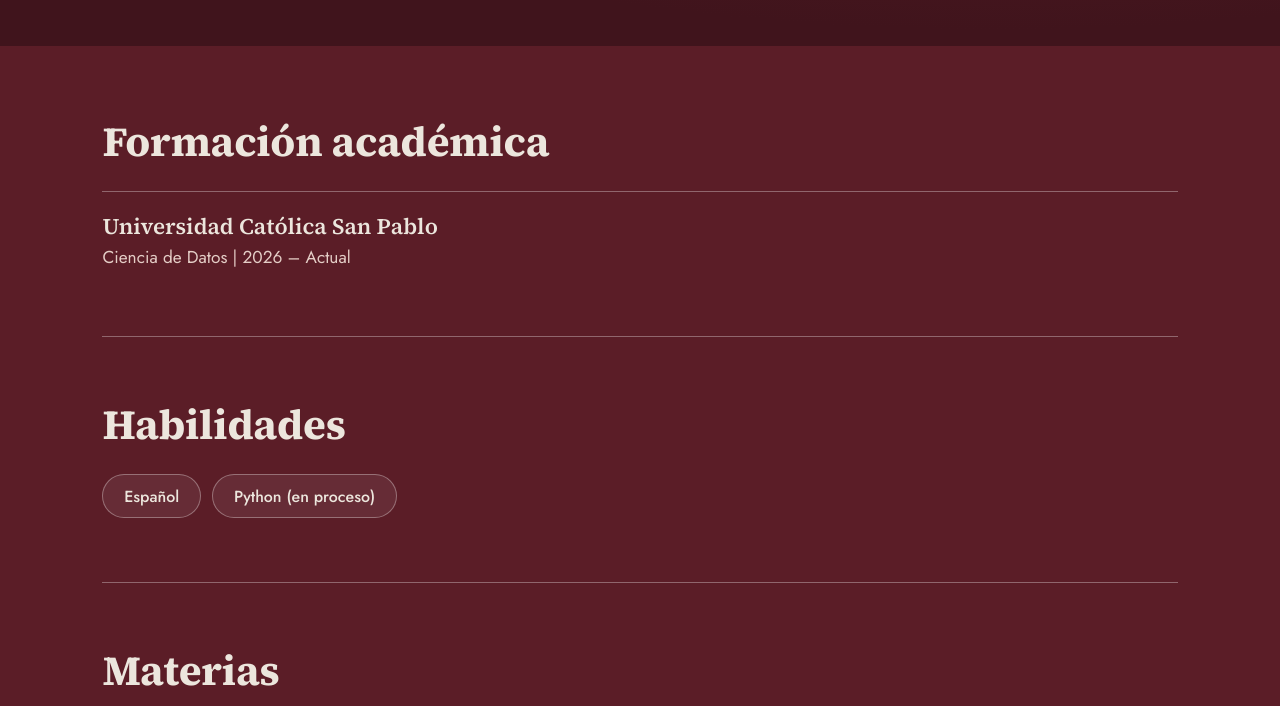
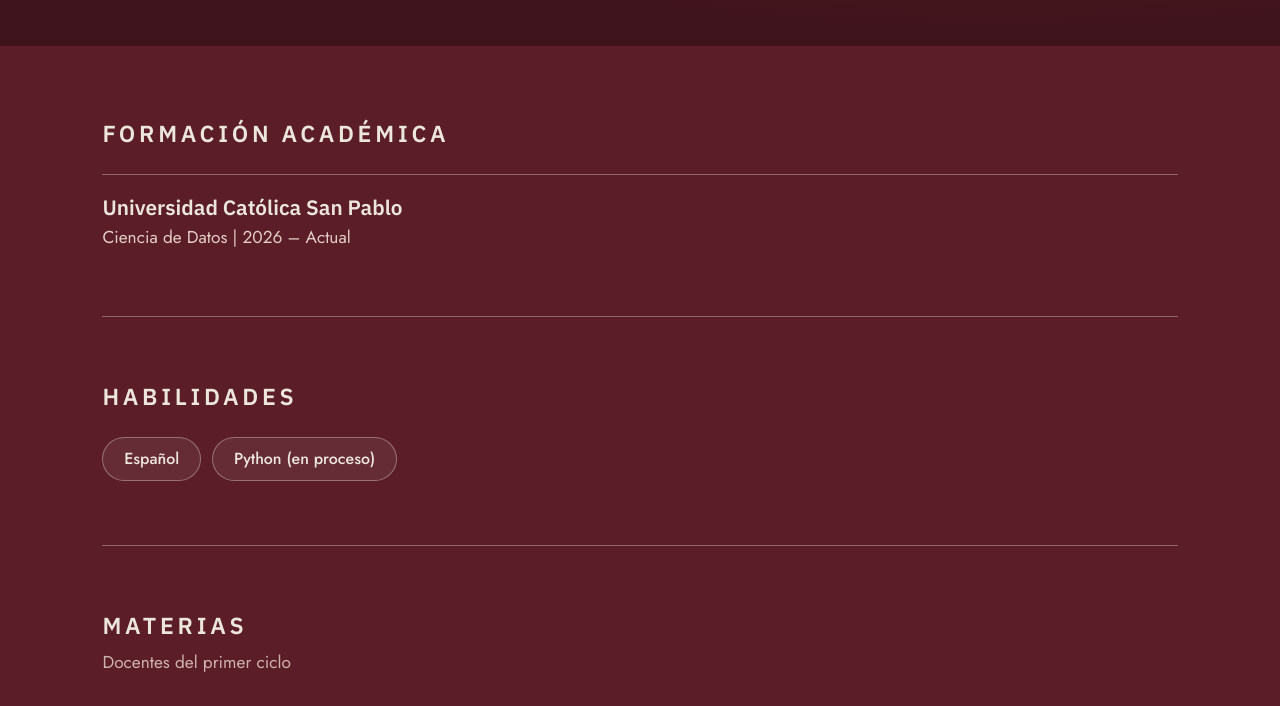
Before and after one commit to cinthia-tech609/cinthia-tech609.github.io, a plain HTML site: page index.html in a window 1280 px wide. Shown: the part 754-1460 px from the top of the page. Drawn offline with Linux system fonts and the light colour scheme.

Commit message:
Update font styles in index.html

```diff
--- a/index.html
+++ b/index.html
@@ -23,13 +23,13 @@
 </script>
 <link rel="preconnect" href="https://fonts.googleapis.com">
 <link rel="preconnect" href="https://fonts.gstatic.com" crossorigin>
-<link href="https://fonts.googleapis.com/css2?family=Source+Serif+4:opsz,wght@8..60,600;8..60,700&family=Jost:wght@400;500;600&family=JetBrains+Mono:wght@400&family=Poppins:wght@300;600&display=swap" rel="stylesheet">
+<link href="https://fonts.googleapis.com/css2?family=IBM+Plex+Sans:wght@500;600;700&family=Jost:wght@400;500;600&family=JetBrains+Mono:wght@400&family=Poppins:wght@300;600&display=swap" rel="stylesheet">
 <style>
 :root{--wine:#5b1d27;--cream:#ece6dd;--rose:#b9766f;--blush:#e4cdc6;--ink:#2d1b1e;
 /* Tarjetas: blanco translúcido. Sube o baja el .07 para más o menos transparencia */
 --glass:rgba(255,255,255,.07);--edge:rgba(255,255,255,.32);--rule:rgba(255,255,255,.4);
-/* Letra de los títulos de sección. Para otra más moderna, cambia "Source Serif 4" por "Poppins" */
---serif-h:"Source Serif 4",Georgia,"Times New Roman",serif;
+/* Letra de los títulos de sección (formal, estilo currículum) */
+--head:"IBM Plex Sans","Helvetica Neue",Arial,sans-serif;
 --sans:"Poppins","Jost",system-ui,sans-serif;--body:"Jost",system-ui,-apple-system,"Segoe UI",sans-serif;--mono:"JetBrains Mono",ui-monospace,Menlo,monospace}
 *{box-sizing:border-box}
 html{scroll-behavior:smooth;color-scheme:dark}
@@ -63,12 +63,12 @@ a:focus-visible{outline:3px solid var(--blush);outline-offset:3px}
 /* ---------- Secciones ---------- */
 .sec{margin-top:4rem;padding-top:4rem;border-top:1px solid var(--edge)}
 #formacion{border-top:0;margin-top:0;padding-top:4.5rem}
-.sec h2{font:700 clamp(1.9rem,4vw,2.6rem)/1.15 var(--serif-h);letter-spacing:-.005em;margin:0 0 .5rem}
+.sec h2{font:600 clamp(1.15rem,2.2vw,1.45rem)/1.3 var(--head);letter-spacing:.16em;text-transform:uppercase;margin:0 0 .6rem}
 .sec .sub{color:var(--blush);opacity:.85;font-size:1.08rem;margin:0 0 2rem}
 
 /* ---------- Estilo currículum: formación y habilidades ---------- */
 .cvi{margin-top:1.6rem;padding-top:1.2rem;border-top:1px solid var(--edge)}
-.cvi b{display:block;font:600 1.4rem/1.3 var(--serif-h)}
+.cvi b{display:block;font:600 1.3rem/1.3 var(--head)}
 .cvi span{display:block;color:var(--blush);font-size:1.08rem;margin-top:.2rem}
 .tags{display:flex;flex-wrap:wrap;gap:.7rem;margin-top:1.6rem}
 .tag{padding:.6rem 1.3rem;border-radius:999px;background:var(--glass);border:1px solid var(--edge);font:500 1rem var(--body)}
@@ -99,7 +99,7 @@ a:focus-visible{outline:3px solid var(--blush);outline-offset:3px}
 
 footer{background:#40141c;color:var(--cream);margin-top:5rem;padding:2.6rem 0 2.2rem}
 footer .wrap{display:grid;grid-template-columns:1.2fr 1fr 1fr;gap:2rem;align-items:center}
-footer .big{font:700 clamp(1.8rem,4vw,2.4rem)/1 var(--serif-h);margin:0}
+footer .big{font:600 clamp(1.15rem,2.2vw,1.45rem)/1.3 var(--head);letter-spacing:.16em;text-transform:uppercase;margin:0}
 footer h2{font:500 .8rem var(--body);letter-spacing:.22em;text-transform:uppercase;margin:0 0 .6rem}
 footer a{text-decoration:none}
 .social{display:flex;gap:.6rem}
```
